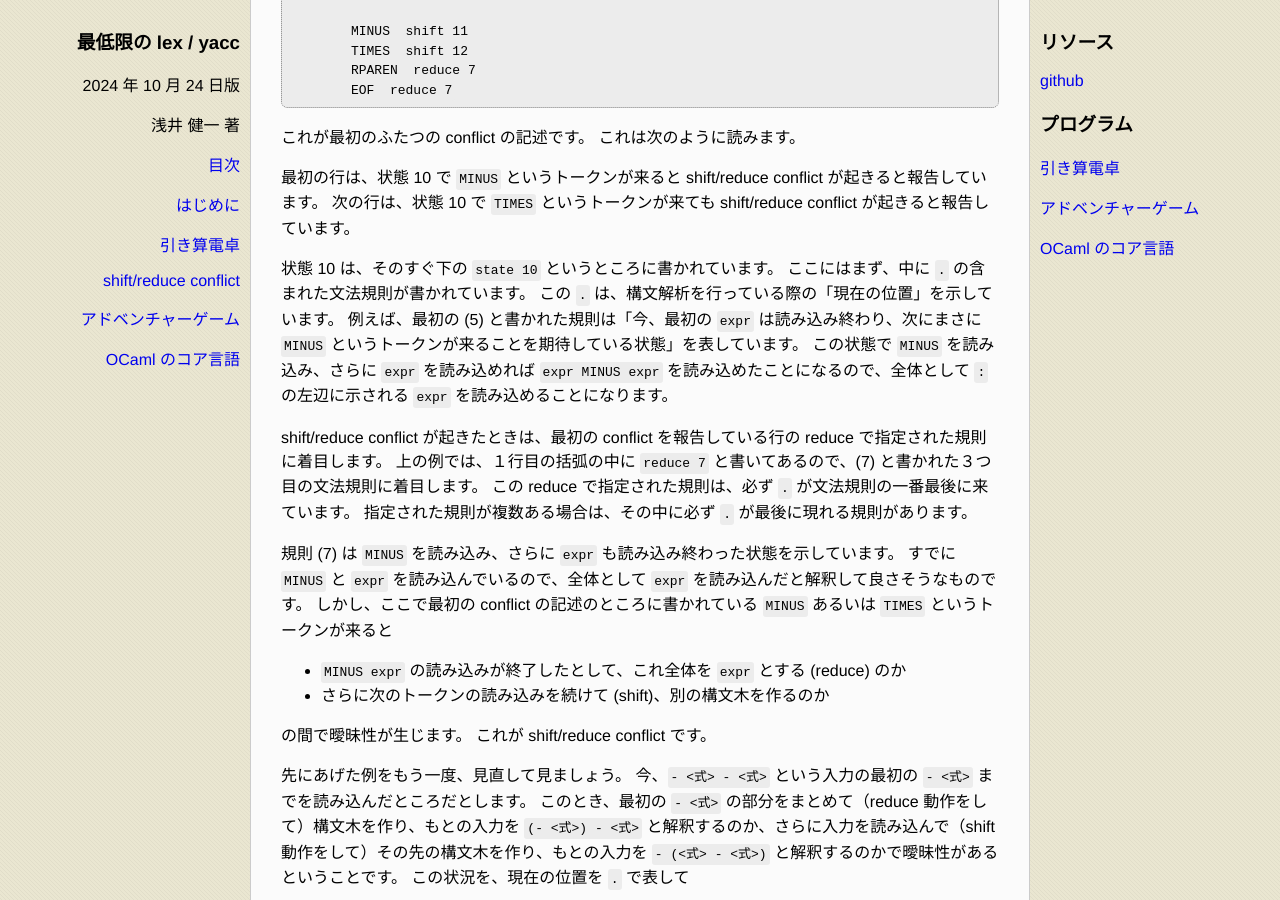
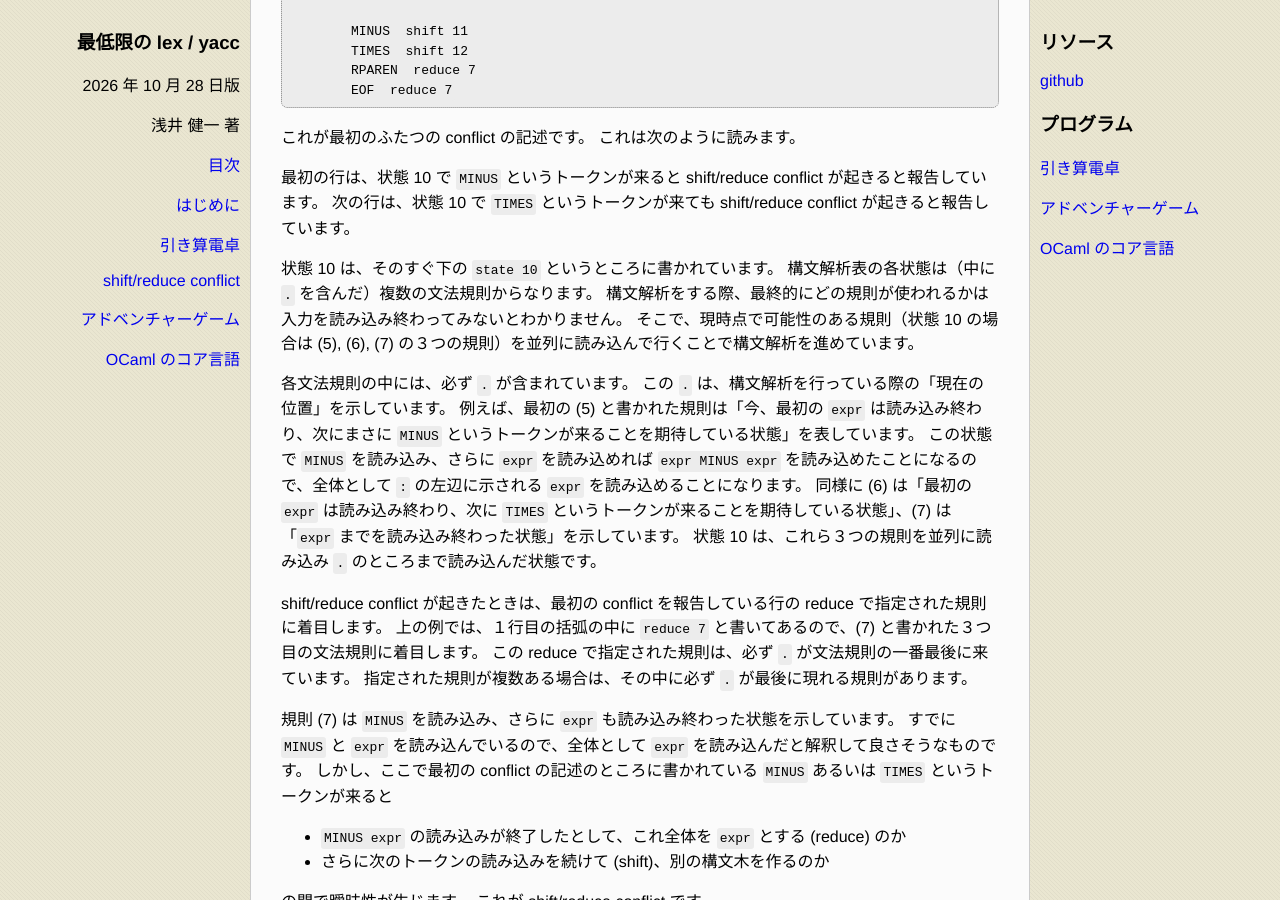
Before and after one commit to kenichi-asai/lex-yacc, a Jekyll site: the page built from docs/index.md, in a window 1280 px wide and 900 px high, scrolled down 26872 px. Built offline with Jekyll 4.4.1, drawn with Linux system fonts in a browser that asks for light colours; some of the changed text lies outside the part shown.

Commit message:
incorporate comments from AI 2026/10/23

```diff
--- a/docs/index.md
+++ b/docs/index.md
@@ -1,7 +1,7 @@
 ---
 title: 最低限の lex / yacc
 author: 浅井 健一
-date: 2024 年 10 月 24 日
+date: 2026 年 10 月 28 日
 layout: home
 ---
 
@@ -1268,10 +1268,16 @@ state 10
 次の行は、状態 10 で `TIMES` というトークンが来ても shift/reduce conflict が起きると報告しています。
 
 状態 10 は、そのすぐ下の `state 10` というところに書かれています。
-ここにはまず、中に `.` の含まれた文法規則が書かれています。
+構文解析表の各状態は（中に `.` を含んだ）複数の文法規則からなります。
+構文解析をする際、最終的にどの規則が使われるかは入力を読み込み終わってみないとわかりません。
+そこで、現時点で可能性のある規則（状態 10 の場合は (5), (6), (7) の３つの規則）を並列に読み込んで行くことで構文解析を進めています。
+
+各文法規則の中には、必ず `.` が含まれています。
 この `.` は、構文解析を行っている際の「現在の位置」を示しています。
 例えば、最初の (5) と書かれた規則は「今、最初の `expr` は読み込み終わり、次にまさに `MINUS` というトークンが来ることを期待している状態」を表しています。
 この状態で `MINUS` を読み込み、さらに `expr` を読み込めれば `expr MINUS expr` を読み込めたことになるので、全体として `:` の左辺に示される `expr` を読み込めることになります。
+同様に (6) は「最初の `expr` は読み込み終わり、次に `TIMES` というトークンが来ることを期待している状態」、(7) は「`expr` までを読み込み終わった状態」を示しています。
+状態 10 は、これら３つの規則を並列に読み込み `.` のところまで読み込んだ状態です。
 
 shift/reduce conflict が起きたときは、最初の conflict を報告している行の reduce で指定された規則に着目します。
 上の例では、１行目の括弧の中に `reduce 7` と書いてあるので、(7) と書かれた３つ目の文法規則に着目します。
```
